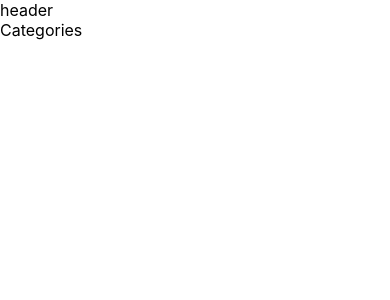
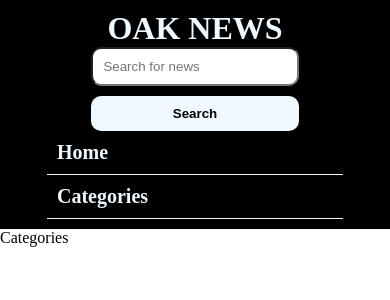
Before and after one commit to NatalieAde/oak-news-context, a React (Create React App) app in the folder oak-news-context/: page /categories in a window 390 px wide. Shown: the top 300 px of the page. Built offline with nearby package versions, Linux system fonts and the light colour scheme.

Commit message:
added and styled a responsive headder and nav bar

```diff
--- a/oak-news-context/src/components/header/Header.jsx
+++ b/oak-news-context/src/components/header/Header.jsx
@@ -1,8 +1,35 @@
-import React from "react";
+import React, { useState } from "react";
+import { useNavigate } from "react-router-dom";
 import styles from "./Header.module.css";
+import Navbar from "../navbar/Navbar";
 
-function header() {
-  return <div>header</div>;
+function Header() {
+  const [search, setSearch] = useState("");
+  const navigate = useNavigate();
+  const handleSubmit = (e) => {
+    e.preventDefault();
+    navigate("/search", { state: search });
+    setSearch("");
+  };
+
+  return (
+    <div className={styles.container}>
+      <div className={styles.top}>
+        <h1>OAK NEWS</h1>
+        <form onSubmit={handleSubmit}>
+          <input
+            className={styles.search}
+            type="text"
+            placeholder="Search for news"
+            value={search}
+            onChange={(e) => setSearch(e.target.value)}
+          />
+          <button type="submit">Search</button>
+        </form>
+      </div>
+      <Navbar />
+    </div>
+  );
 }
 
-export default header;
+export default Header;
--- a/oak-news-context/src/components/header/header.module.css
+++ b/oak-news-context/src/components/header/header.module.css
@@ -0,0 +1,52 @@
+.container {
+  background-color: black;
+  width: 100%;
+  color: aliceblue;
+  display: flex;
+  flex-direction: column;
+  padding: 10px;
+}
+form {
+  width: 70%;
+  display: flex;
+  justify-content: center;
+  align-items: center;
+  gap: 10px;
+}
+
+.top {
+  display: flex;
+  align-items: center;
+  justify-content: space-around;
+  flex-wrap: wrap;
+}
+
+.search {
+  width: 70%;
+  padding: 10px;
+  border-radius: 10px;
+}
+
+button {
+  padding: 10px;
+  background-color: aliceblue;
+  border-radius: 10px;
+  border: none;
+  font-weight: 700;
+  cursor: pointer;
+}
+
+@media screen and (max-width: 575px) {
+  form {
+    flex-direction: column;
+  }
+  .search {
+    width: 80%;
+  }
+  button {
+    width: 80%;
+  }
+  .top {
+    flex-direction: column;
+  }
+}
--- a/oak-news-context/src/components/navbar/Navbar.jsx
+++ b/oak-news-context/src/components/navbar/Navbar.jsx
@@ -1,8 +1,56 @@
 import React from "react";
 import styles from "./Navbar.module.css";
+import { Link, useNavigate } from "react-router-dom";
 
-function navbar() {
-  return <div>navbar</div>;
+function Navbar() {
+  const navigate = useNavigate();
+  return (
+    <ul className={styles.topUl}>
+      <li>
+        <Link to="/">Home</Link>
+      </li>
+      <li>
+        <p>Categories</p>
+        <ul className={styles.bottomUl}>
+          <li
+            onClick={() =>
+              navigate("/categories", { state: { category: "business" } })
+            }
+          >
+            Business
+          </li>
+          <li
+            onClick={() =>
+              navigate("/categories", { state: { category: "general" } })
+            }
+          >
+            General
+          </li>
+          <li
+            onClick={() =>
+              navigate("/categories", { state: { category: "health" } })
+            }
+          >
+            Health
+          </li>
+          <li
+            onClick={() =>
+              navigate("/categories", { state: { category: "science" } })
+            }
+          >
+            Science
+          </li>
+          <li
+            onClick={() =>
+              navigate("/categories", { state: { category: "sports" } })
+            }
+          >
+            Sports
+          </li>
+        </ul>
+      </li>
+    </ul>
+  );
 }
 
-export default navbar;
+export default Navbar;
--- a/oak-news-context/src/components/navbar/Navbar.module.css
+++ b/oak-news-context/src/components/navbar/Navbar.module.css
@@ -0,0 +1,60 @@
+.topUl {
+  display: flex;
+  justify-content: space-around;
+}
+
+.topUl li {
+  position: relative;
+}
+
+.topUl li:hover ul {
+  display: block;
+  background-color: black;
+  color: aliceblue;
+}
+
+.topUl a {
+  display: block;
+  padding: 10px;
+  color: aliceblue;
+  font-weight: 700;
+  font-size: 20px;
+}
+
+p {
+  display: block;
+  padding: 10px;
+  color: aliceblue;
+  font-weight: 700;
+  font-size: 20px;
+  cursor: pointer;
+}
+
+.bottomUl {
+  display: none;
+  position: absolute;
+  z-index: 1;
+}
+
+.bottomUl li {
+  width: 10rem;
+  padding: 10px;
+  color: aliceblue;
+  font-weight: 500;
+  text-align: center;
+  border-bottom: 1px solid aliceblue;
+  cursor: pointer;
+}
+
+@media screen and (max-width: 575px) {
+  .topUl {
+    flex-direction: column;
+    justify-content: center;
+    align-items: center;
+  }
+
+  .topUl li {
+    width: 80%;
+    border-bottom: 1px solid aliceblue;
+  }
+}
--- a/oak-news-context/src/index.css
+++ b/oak-news-context/src/index.css
@@ -1,13 +1,7 @@
-body {
+* {
   margin: 0;
-  font-family: -apple-system, BlinkMacSystemFont, 'Segoe UI', 'Roboto', 'Oxygen',
-    'Ubuntu', 'Cantarell', 'Fira Sans', 'Droid Sans', 'Helvetica Neue',
-    sans-serif;
-  -webkit-font-smoothing: antialiased;
-  -moz-osx-font-smoothing: grayscale;
+  padding: 0;
+  box-sizing: border-box;
+  list-style-type: none;
+  text-decoration: none;
 }
-
-code {
-  font-family: source-code-pro, Menlo, Monaco, Consolas, 'Courier New',
-    monospace;
-}
```
